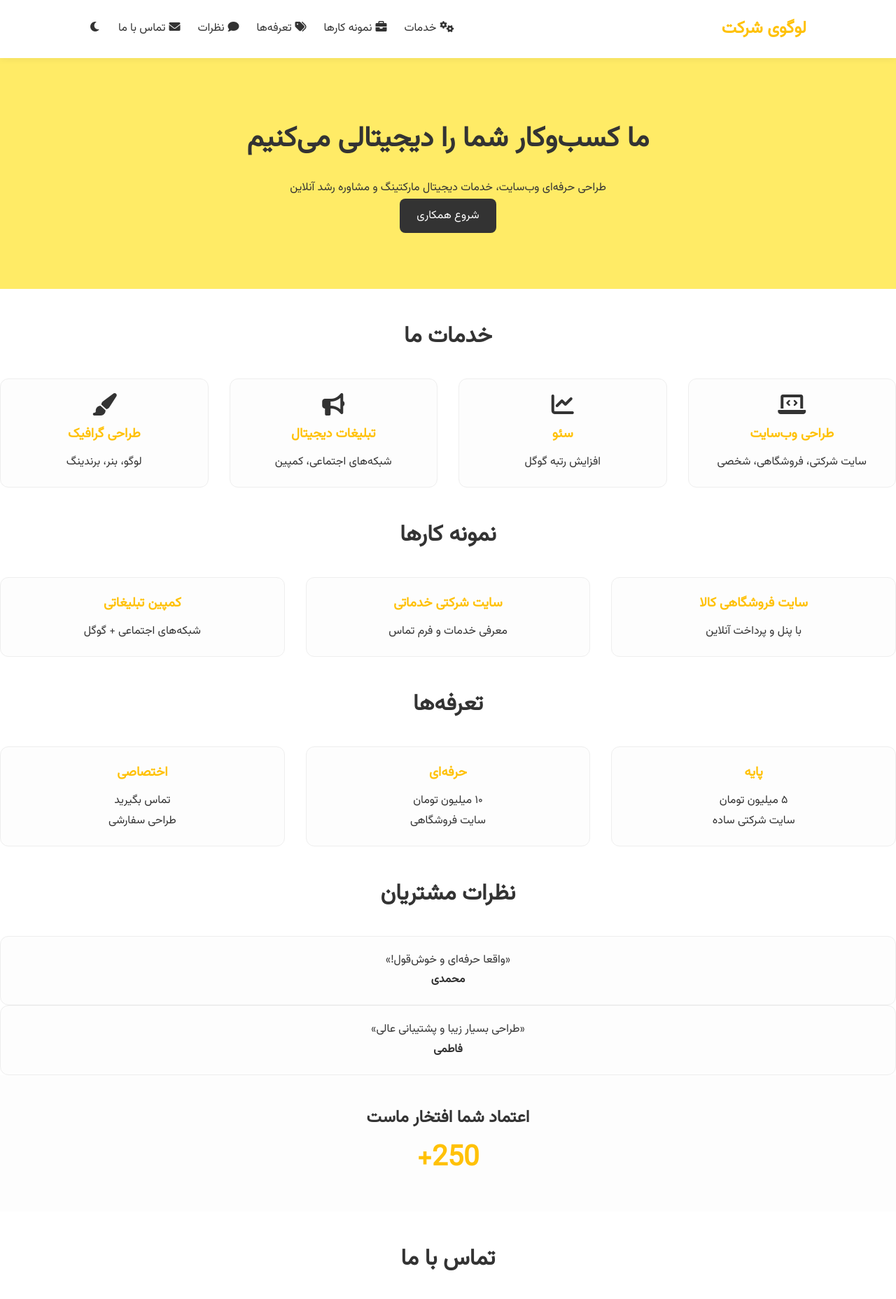
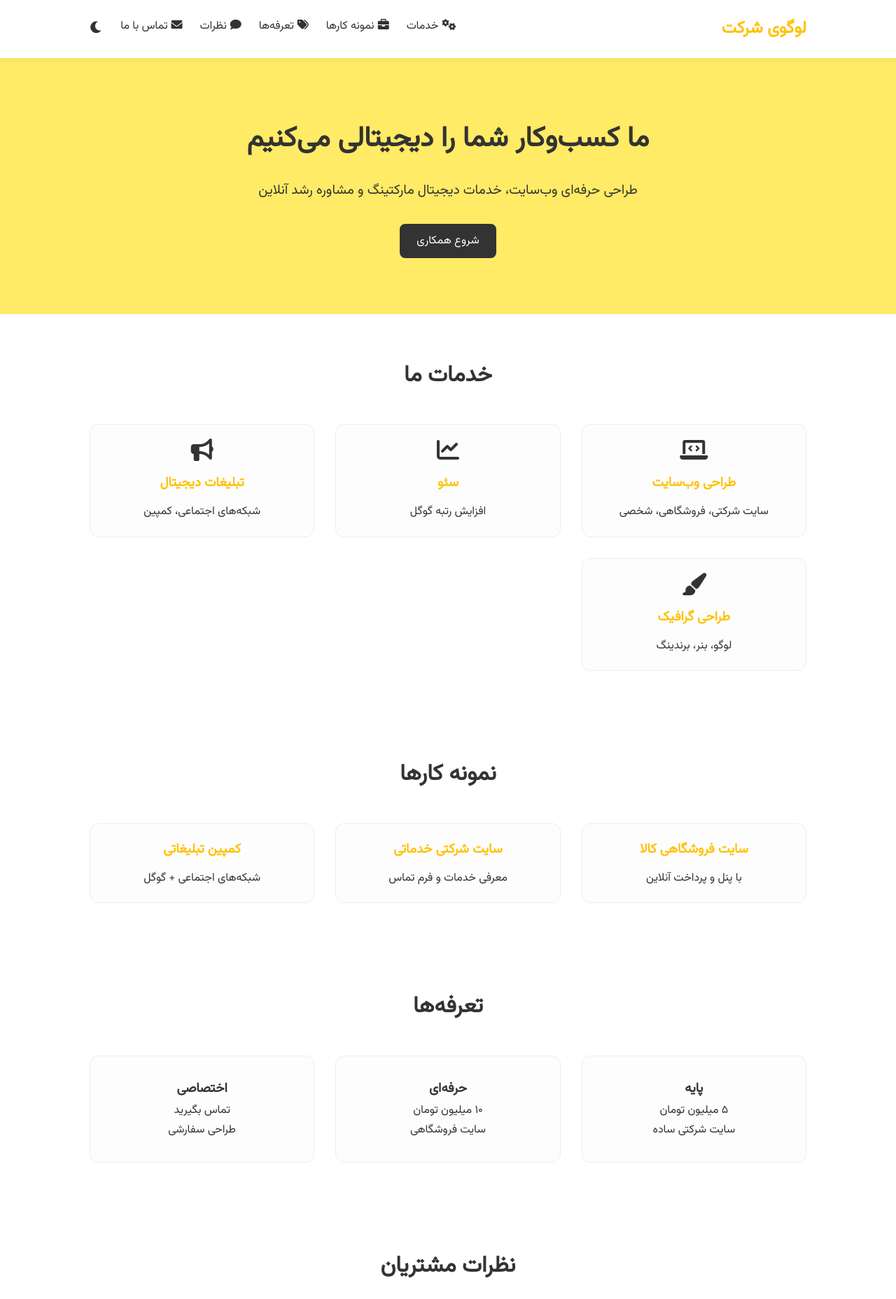
Before and after one commit to Clanshunter/Sherkat, a plain HTML site: page index.html in a window 1280 px wide. Shown: the top 1857 px of the page at 70% size. Drawn offline with Linux system fonts and the light colour scheme.

Commit message:
Version 4

```diff
--- a/index.html
+++ b/index.html
@@ -2,10 +2,10 @@
 <html lang="fa" dir="rtl">
 <head>
   <meta charset="UTF-8" />
-  <meta name="viewport" content="width=device-width, initial-scale=1.0" />
+  <meta name="viewport" content="width=device-width, initial-scale=1.0"/>
   <title>سایت شرکتی کامل</title>
-  <link href="https://fonts.googleapis.com/css2?family=Vazirmatn&display=swap" rel="stylesheet" />
-  <link href="https://cdnjs.cloudflare.com/ajax/libs/font-awesome/6.0.0-beta3/css/all.min.css" rel="stylesheet" />
+  <link href="https://fonts.googleapis.com/css2?family=Vazirmatn&display=swap" rel="stylesheet"/>
+  <link href="https://cdnjs.cloudflare.com/ajax/libs/font-awesome/6.0.0-beta3/css/all.min.css" rel="stylesheet"/>
   <style>
     :root {
       --bg-color: #fff;
@@ -53,71 +53,20 @@
       font-size: 1.5rem;
       color: var(--highlight);
     }
-    .nav-toggle {
-      display: none;
-      font-size: 1.5rem;
-      cursor: pointer;
-    }
-    nav {
-      flex: 1;
-    }
     nav ul {
       list-style: none;
       display: flex;
       gap: 25px;
-      justify-content: flex-end;
     }
     nav a {
       text-decoration: none;
       color: var(--text-color);
       font-weight: 500;
     }
-    nav a i {
-      margin-left: 5px;
-    }
-    @media (max-width: 768px) {
-      .nav-toggle {
-        display: block;
-      }
-      nav ul {
-        display: none;
-        flex-direction: column;
-        background-color: var(--bg-color);
-        width: 100%;
-        margin-top: 15px;
-        padding: 10px;
-        border-radius: 8px;
-        box-shadow: 0 0 10px rgba(0,0,0,0.1);
-      }
-      nav ul.active {
-        display: flex;
-      }
-    }
-    .section-title {
-      text-align: center;
-      font-size: 2rem;
-      margin: 40px 0 30px;
-    }
-    .cards, .pricing-table {
-      display: grid;
-      grid-template-columns: repeat(auto-fit, minmax(250px, 1fr));
-      gap: 30px;
-    }
-    .card, .pricing, .testimonial {
-      background-color: var(--card-bg);
-      border: 1px solid var(--border-color);
-      border-radius: 12px;
-      padding: 20px;
-      text-align: center;
-    }
-    .card i {
-      font-size: 2rem;
-      margin-bottom: 10px;
-      color: var(--text-color);
-    }
-    .card h3, .pricing h3 {
-      color: var(--highlight);
-      margin-bottom: 10px;
+    nav a i { margin-left: 5px; }
+    .toggle-dark {
+      cursor: pointer;
+      font-size: 1.2rem;
     }
     .hero {
       background-color: #FFEB66;
@@ -128,6 +77,10 @@
       font-size: 2.5rem;
       margin-bottom: 20px;
     }
+    .hero p {
+      font-size: 1.2rem;
+      margin-bottom: 30px;
+    }
     .btn {
       background-color: var(--btn-bg);
       color: var(--btn-text);
@@ -136,16 +89,56 @@
       border-radius: 8px;
       cursor: pointer;
       font-size: 1rem;
+      transition: 0.3s;
     }
-    .stats, footer {
+    .btn:hover { opacity: 0.9; }
+    section {
+      padding: 60px 10%;
+    }
+    .section-title {
+      text-align: center;
+      font-size: 2rem;
+      margin-bottom: 40px;
+    }
+    .cards {
+      display: grid;
+      grid-template-columns: repeat(auto-fit, minmax(250px, 1fr));
+      gap: 30px;
+    }
+    .card {
       background-color: var(--card-bg);
+      border: 1px solid var(--border-color);
+      border-radius: 12px;
+      padding: 20px;
       text-align: center;
-      padding: 40px 10%;
     }
-    .counter {
-      font-size: 2.5rem;
+    .card i {
+      font-size: 2rem;
+      margin-bottom: 15px;
+      color: var(--text-color);
+    }
+    .card h3 {
       color: var(--highlight);
-      font-weight: bold;
+      margin-bottom: 10px;
+    }
+    .pricing-table {
+      display: grid;
+      grid-template-columns: repeat(auto-fit, minmax(250px, 1fr));
+      gap: 30px;
+      text-align: center;
+    }
+    .pricing {
+      background-color: var(--card-bg);
+      border: 1px solid var(--border-color);
+      padding: 30px;
+      border-radius: 12px;
+    }
+    .testimonial {
+      background-color: var(--card-bg);
+      border-left: 4px solid var(--highlight);
+      padding: 20px;
+      margin-bottom: 20px;
+      border-radius: 8px;
     }
     .contact-form {
       display: flex;
@@ -163,19 +156,44 @@
       background-color: var(--card-bg);
       color: var(--text-color);
     }
+    .contact-form .success-message {
+      color: green;
+      text-align: center;
+      margin-top: 10px;
+    }
+    .stats {
+      background-color: var(--card-bg);
+      text-align: center;
+      padding: 60px 10%;
+    }
+    .counter {
+      font-size: 2.5rem;
+      color: var(--highlight);
+      font-weight: bold;
+    }
+    footer {
+      background-color: var(--card-bg);
+      text-align: center;
+      padding: 20px;
+      font-size: 0.9rem;
+    }
     .social-icons a {
       color: var(--text-color);
       margin: 0 10px;
       font-size: 1.2rem;
+    }
+    @media (max-width: 768px) {
+      header { flex-direction: column; align-items: flex-start; }
+      nav ul { flex-direction: column; gap: 10px; }
+      .btn { width: 100%; }
     }
   </style>
 </head>
 <body>
   <header>
     <div class="logo">لوگوی شرکت</div>
-    <div class="nav-toggle" id="navToggle">☰</div>
     <nav>
-      <ul id="navMenu">
+      <ul>
         <li><a href="#services"><i class="fas fa-cogs"></i>خدمات</a></li>
         <li><a href="#portfolio"><i class="fas fa-briefcase"></i>نمونه کارها</a></li>
         <li><a href="#pricing"><i class="fas fa-tags"></i>تعرفه‌ها</a></li>
@@ -254,12 +272,6 @@
 
   <script>
     document.addEventListener("DOMContentLoaded", function () {
-      const navToggle = document.getElementById("navToggle");
-      const navMenu = document.getElementById("navMenu");
-      navToggle.addEventListener("click", function () {
-        navMenu.classList.toggle("active");
-      });
-
       const counter = document.getElementById("customer-count");
       let count = 0;
       const target = 250;
```
